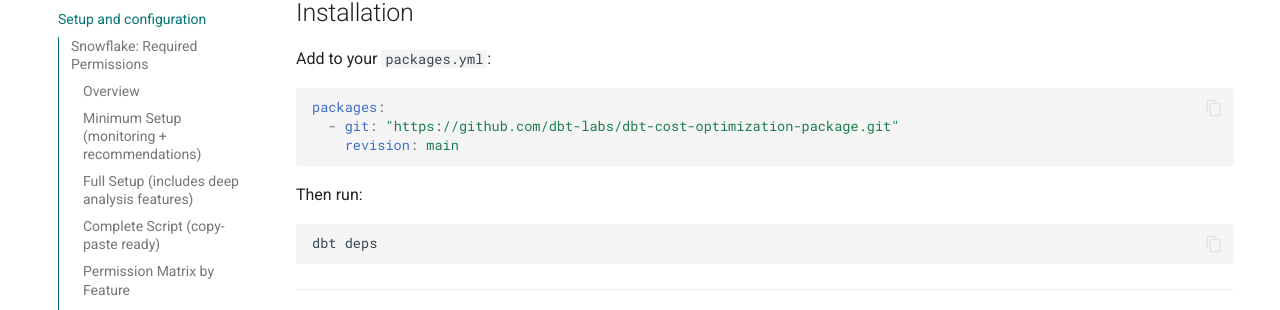
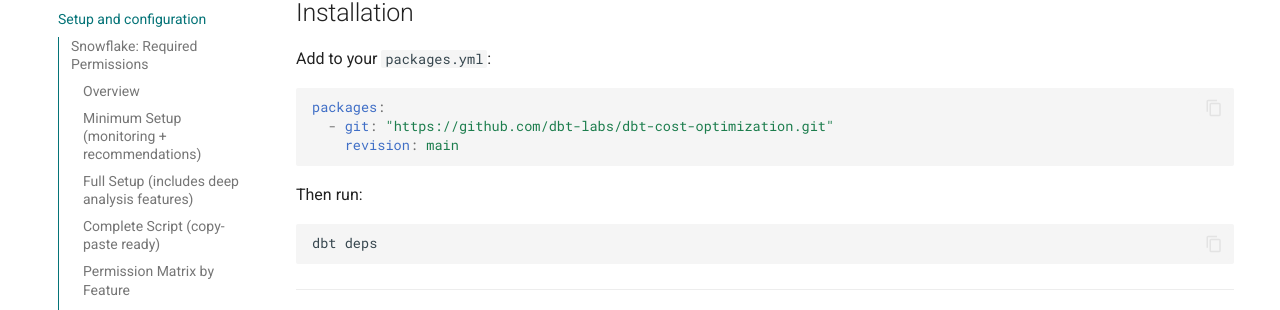
Before and after one commit to JNStayton/cost-optimization-package, an MkDocs documentation site: the page built from docs/snowflake/index.md, in a window 1280 px wide and 900 px high, scrolled down 4361 px. Shown: the part 143-453 px from the top of the window. Built offline with MkDocs 1.6.1 and Material for MkDocs 9.7.7, drawn with Linux system fonts in a browser that asks for light colours; comment, search, counter and statistics services are not loaded; the version menu is left out; some of the changed text lies outside the part shown.

Commit message:
Point repo URLs at the renamed repo, dbt-labs/dbt-cost-optimization
Install snippets (README, Snowflake setup), CHANGELOG compare links, the
docs site's site_url and repo links, the docs link hook, and CODEOWNERS.

Co-Authored-By: Claude Opus 5.5 (1M context) <noreply@anthropic.com>

````diff
--- a/docs/hooks/repo_links.py
+++ b/docs/hooks/repo_links.py
@@ -6,7 +6,7 @@ go to the file on GitHub.
 """
 import re
 
-REPO_BLOB = "https://github.com/dbt-labs/dbt-cost-optimization-package/blob/main/"
+REPO_BLOB = "https://github.com/dbt-labs/dbt-cost-optimization/blob/main/"
 SITE_PAGES = {
     "README.md": "index.md",
     "TESTING.md": "testing.md",
--- a/docs/snowflake/index.md
+++ b/docs/snowflake/index.md
@@ -179,7 +179,7 @@ Add to your `packages.yml`:
 
 ```yaml
 packages:
-  - git: "https://github.com/dbt-labs/dbt-cost-optimization-package.git"
+  - git: "https://github.com/dbt-labs/dbt-cost-optimization.git"
     revision: main
 ```
 
--- a/mkdocs.yml
+++ b/mkdocs.yml
@@ -8,9 +8,9 @@
 #   mkdocs build --strict # fails on broken links, as the publish workflow does
 site_name: dbt Cost Optimization Package
 site_description: Find cost optimization opportunities in your dbt project on Snowflake, Databricks, BigQuery and Redshift.
-site_url: https://dbt-labs.github.io/dbt-cost-optimization-package/
-repo_url: https://github.com/dbt-labs/dbt-cost-optimization-package
-repo_name: dbt-labs/dbt-cost-optimization-package
+site_url: https://dbt-labs.github.io/dbt-cost-optimization/
+repo_url: https://github.com/dbt-labs/dbt-cost-optimization
+repo_name: dbt-labs/dbt-cost-optimization
 edit_uri: edit/main/docs/
 docs_dir: docs
 
````
Also changed, not shown: CHANGELOG.md (+2 -2 lines), README.md (+1 -1 lines), 1 other file.
